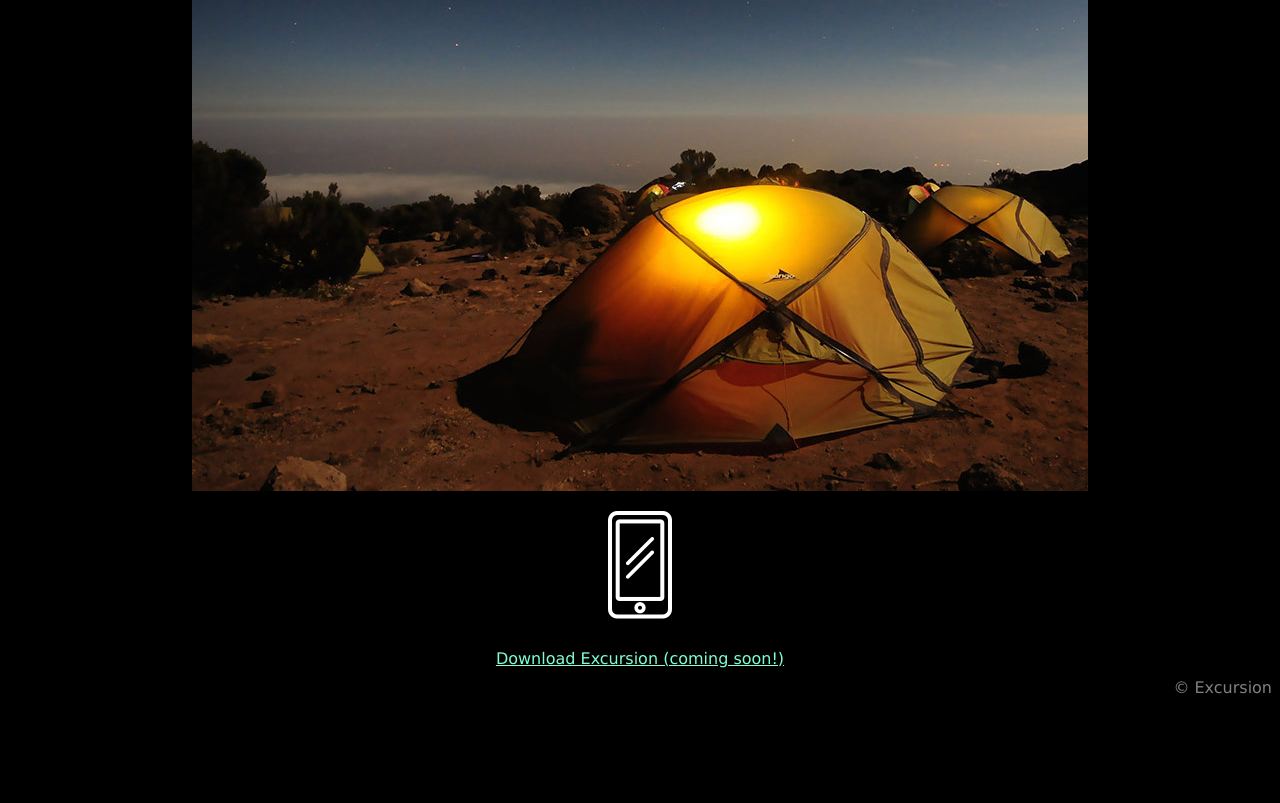
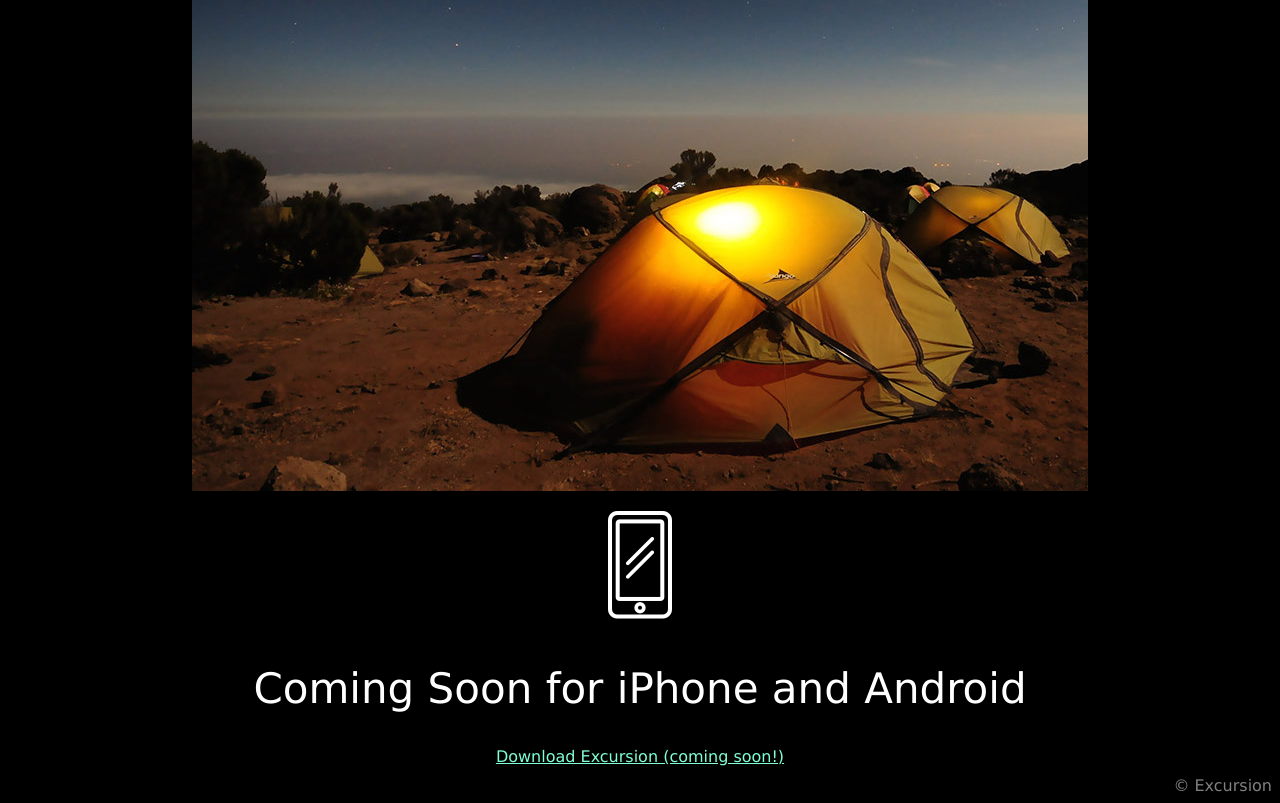
Before and after one commit to htmldevr/excursion, a plain HTML site: page index.html in a window 1280 px wide. Shown: the part 518-1321 px from the top of the page. Before the commit the page ends 1223 px from the top, so only its background shows below. Drawn offline with Linux system fonts and the light colour scheme.

Commit message:
Added 2nd h2

```diff
--- a/index.html
+++ b/index.html
@@ -17,7 +17,7 @@
         and recommends new points of interest around you.</p>
         <img src="resources/images/camp.jpg" alt="">
         <img src="resources/images/phone.png" alt="">
-        <h2></h2>
+        <h2 class="callout">Coming Soon for iPhone and Android</h2>
       <a href="#">Download Excursion (coming soon!)</a>
     </div>
 
```
